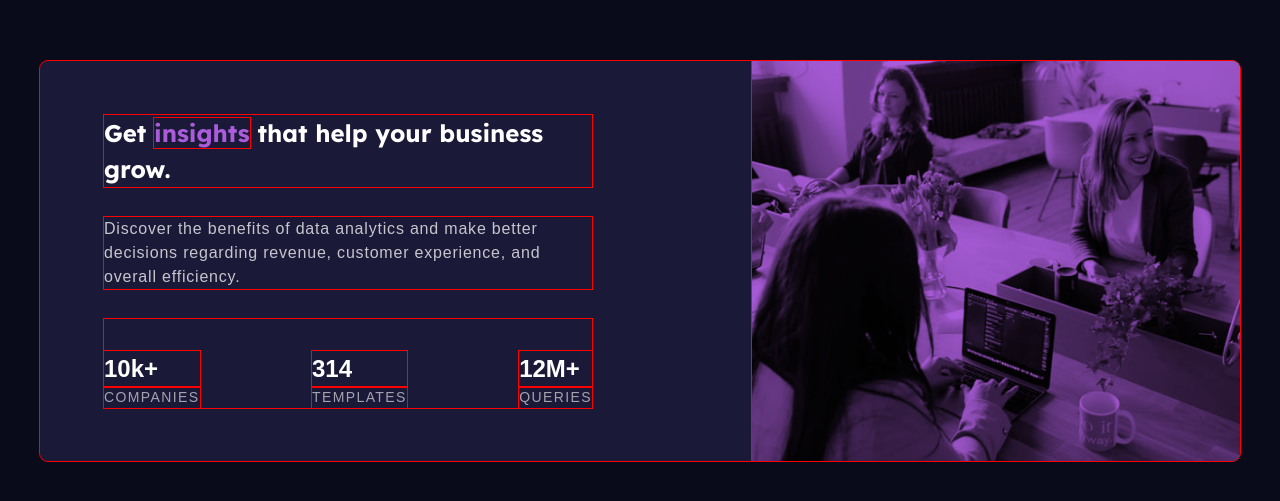
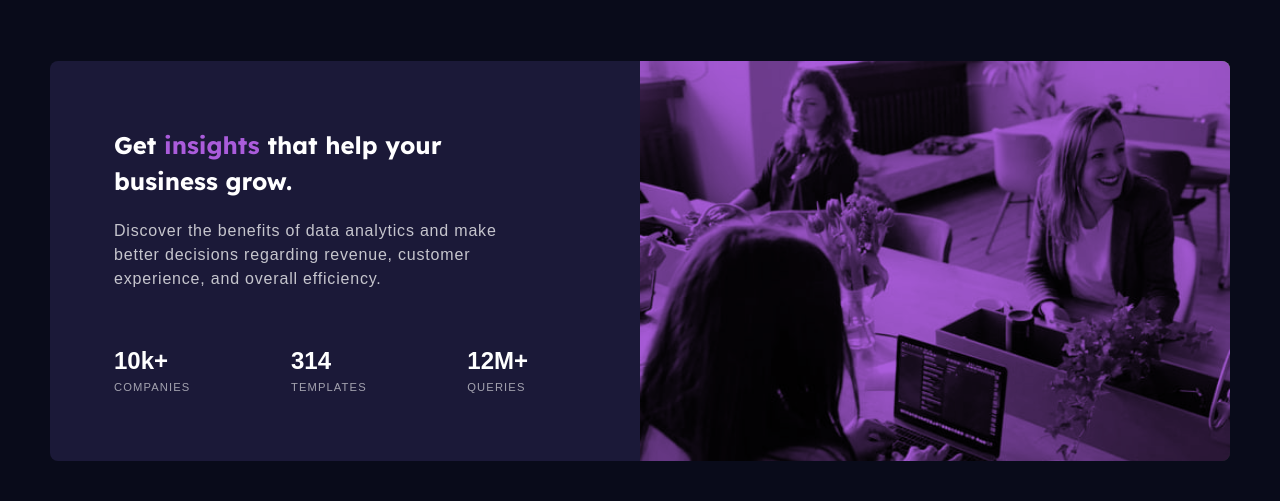
Before and after one commit to 8headswillroll8/fm-challenge-stats-preview-card, a plain HTML site: page index.html in a window 1280 px wide. Shown: the part 139-640 px from the top of the page. Drawn offline with Linux system fonts and the light colour scheme.

Commit message:
added new layout with better spacing

```diff
--- a/index.html
+++ b/index.html
@@ -22,9 +22,10 @@
   <body>
     <section class="card">
       <div class="card__content">
+        <div class="card__text-group">
           <h1 class="card__title">
-          Get <span class="card__title-highlight">insights</span> that help your
-          business grow.
+            Get <span class="card__title-highlight">insights</span> that help
+            your business grow.
           </h1>
           <p>
             Discover the benefits of data analytics and make better decisions
@@ -45,6 +46,7 @@
             </div>
           </div>
         </div>
+      </div>
       <div class="card__image"></div>
     </section>
 
@@ -52,7 +54,7 @@
       Challenge by
       <a href="https://www.frontendmentor.io?ref=challenge" target="_blank"
         >Frontend Mentor</a
-      >. Coded by <a href="#">Lene Johansen</a>. -->
-    </div>
+      >. Coded by <a href="#">Lene Johansen</a>.
+    </div> -->
   </body>
 </html>
--- a/style.css
+++ b/style.css
@@ -1,6 +1,6 @@
-* {
+/* * {
   outline: 1px solid red;
-}
+} */
 
 :root {
   /* Primary Colors */
@@ -79,7 +79,7 @@ p {
   display: flex;
   max-width: 1200px;
   height: 400px;
-  margin: 0 auto;
+  margin: 0 50px;
   border-radius: 8px;
   overflow: hidden;
 }
@@ -90,8 +90,6 @@ p {
   display: flex;
   flex-direction: column;
   justify-content: center;
-  gap: 30px;
-  padding: 5rem 10rem 5rem 4rem;
 }
 
 .card__image {
@@ -99,6 +97,13 @@ p {
   background-size: cover;
   flex: 1;
   position: relative;
+}
+
+.card__text-group {
+  padding: 1rem 7rem 1rem 4rem;
+  display: flex;
+  flex-direction: column;
+  gap: 20px;
 }
 
 .card__image::before {
@@ -115,10 +120,11 @@ p {
   display: flex;
   padding-top: 2rem;
   justify-content: space-between;
+  gap: 3rem;
 }
 
 .stat p {
-  font-size: 0.875rem;
+  font-size: 0.7rem;
   letter-spacing: 0.1em;
 }
 
```
Lines whose indentation alone changed are shown as unchanged.
